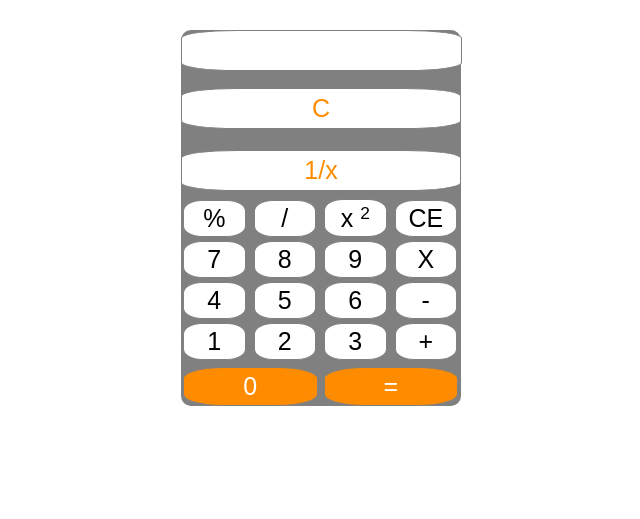
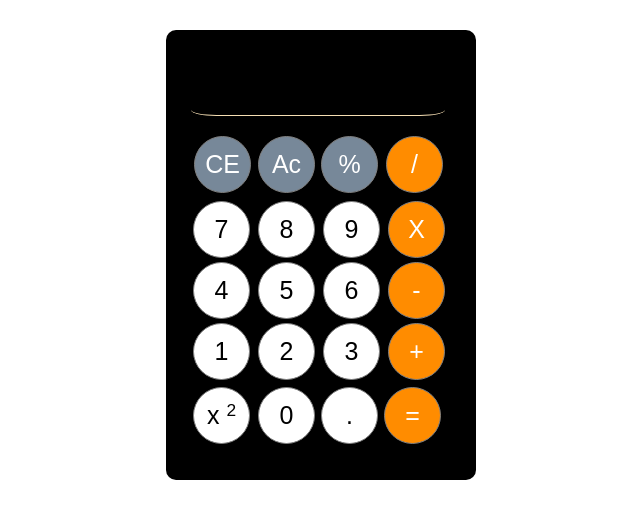
Before and after one commit to faisalfarooq1126/Calculator-App, a plain HTML site: page index.html in a window 1280 px wide. Shown: the part 95-614 px from the top of the page, without its empty margins (319-959 px from the left). Drawn offline with Linux system fonts and the light colour scheme.

Commit message:
create a file

```diff
--- a/index.html
+++ b/index.html
@@ -8,47 +8,45 @@
   </head>
   <body>
     <h1 style="font-size: 50px; text-align: center;">My Calculator App</h1>
-    <div style="background-color: gray" class="main">
+    <div style="background-color: black" class="main">
       <div>
         <input readonly id="inputResult" class="result" type="text" />
       </div>
       <div>
-        <button onclick="clrAll()" class="clearBtn">C</button>
-        <br />
-        <button onclick="fractions()" class="clearBtn">1/x</button>
+        <button onclick="clrAll('CE')" class="clearBtn">CE</button>
+        <button onclick="deleteChar('Ac')" class="clearBtn">Ac</button>
+        <button style="background-color: lightslategray; color: white;"  onclick="getValue('%')" class="btn">%</button>
+        <button style="background-color: darkorange; color: white;" onclick="getValue('/')" class="btn">/</button>
       </div>
       <div>
-        <button onclick="getValue('%')" class="btn">%</button>
-        <button onclick="getValue('/')" class="btn">/</button>
+        <button onclick="getValue(7)" class="btn">7</button>
+        <button onclick="getValue(8)" class="btn">8</button>
+        <button onclick="getValue(9)" class="btn">9</button>
+        <button style="background-color: darkorange; color: white;" onclick="getValue('*')" class="btn">X</button>
+        </div>
+      <div>
+        <button onclick="getValue(4)" class="btn">4</button>
+        <button onclick="getValue(5)" class="btn">5</button>
+        <button onclick="getValue(6)" class="btn">6</button>
+        <button style="background-color: darkorange; color: white;" onclick="getValue('-')" class="btn">-</button>
+      </div>
+      <div>
+        <button onclick="getValue(1)" class="btn">1</button>
+        <button onclick="getValue(2)" class="btn">2</button>
+        <button onclick="getValue(3)" class="btn">3</button>
+        <button style="background-color: darkorange; color: white;" onclick="getValue('+')" class="btn">+</button>
+      </div>
+      <div>
         <button onclick="square()" class="btn">
           x
           <small>
             <sup>2</sup>
           </small>
         </button>
-        <button onclick="deleteChar()" class="btn">CE</button>
-      </div>
-      <div>
-        <button onclick="getValue(7)" class="btn">7</button>
-        <button onclick="getValue(8)" class="btn">8</button>
-        <button onclick="getValue(9)" class="btn">9</button>
-        <button onclick="getValue('*')" class="btn">X</button>
-      </div>
-      <div>
-        <button onclick="getValue(4)" class="btn">4</button>
-        <button onclick="getValue(5)" class="btn">5</button>
-        <button onclick="getValue(6)" class="btn">6</button>
-        <button onclick="getValue('-')" class="btn">-</button>
-      </div>
-      <div>
-        <button onclick="getValue(1)" class="btn">1</button>
-        <button onclick="getValue(2)" class="btn">2</button>
-        <button onclick="getValue(3)" class="btn">3</button>
-        <button onclick="getValue('+')" class="btn">+</button>
-      </div>
-      <div>
+
         <button onclick="getValue(0)" class="halfBtn">0</button>
-        <button onclick="equal()" class="halfBtn">=</button>
+        <button onclick="getValue(0)" class="halfBtn">.</button>
+        <button style="background-color: darkorange; color: white;" onclick="equal()" class="halfBtn">=</button>
       </div>
     </div>
   </body>
--- a/style.css
+++ b/style.css
@@ -1,38 +1,43 @@
 
 .main {
   /* border: 3px groove grey; */
-  width: 280px;
-  margin: 0 auto;
-  padding-top: 2px;
+  width: 260px;
+  margin: auto;
+  padding-top: 30px;
+  padding-bottom: 20px;
+  padding-left: 25px;
+  padding-right: 25px;
   border-radius: 10px;
+  height: 400px;
 
 }
 
 .result {
-  width: 95.9%;
+  width: 90%;
   border: none;
   outline: none;
-  border: 1px solid gray;
-  border-radius: 20%;
+  border-bottom: 1px solid wheat;
+  border-radius: 10%;
   position: relative;
-  top: -2px;
-  background-color: white;
-  color: black;
-  padding: 5px;
-  font-size: 25px;
+  background-color: black;
+  color: white;
+  padding: 10px;
+  top: -5px;
+  font-size: 35px;
 
 
 }
 
 .clearBtn {
-  width: 100%;
+  width: 57px;
+  height: 57px;
+  margin-left: 3px;
   margin-top: 15px;
   margin-bottom: 6px;
-  background-color: white;
-  padding: 5px;
+  background-color:lightslategrey;
   font-size: 25px;
-  border-radius: 20%;
-  color: darkorange;
+  border-radius: 50%;
+  color: white;
   border: 1px solid gray;
 
 }
@@ -40,21 +45,24 @@
 .btn {
   background-color: white;
   border: 1px solid gray;
-  width: 62.50px;
+  width: 57px;
+  color: black;
+  height: 57px;
   margin: 2px;
-  padding: 3px;
+  padding: 2px;
   font-size: 25px;
-  border-radius: 30%;
+  border-radius: 50%;
 }
 
 .halfBtn {
-  background-color: darkorange;
+  background-color: white;
   border: 1px solid gray;
-  color: white;
-  width: 134.5px;
+  color: black;
   margin-top: 5px;
   padding: 4px;
   font-size: 25px;
   margin-left: 2px;
-  border-radius: 30%;
+  border-radius: 50%;
+  width: 57px;
+  height: 57px;
 }
```
